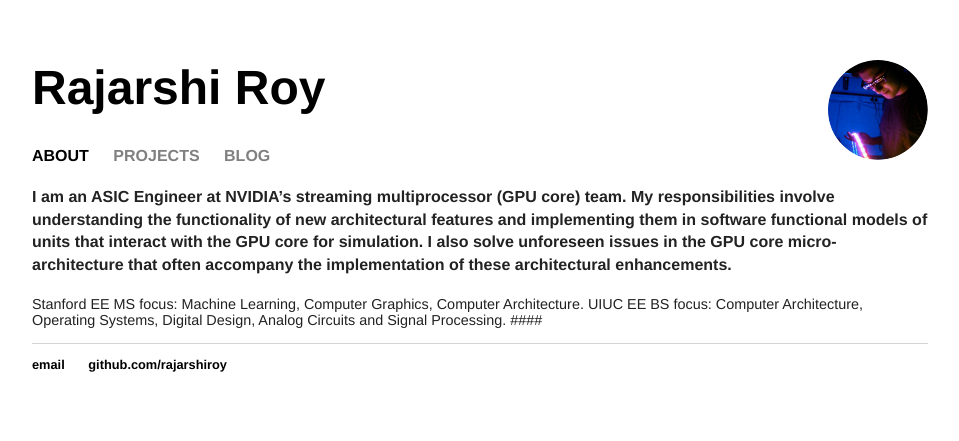
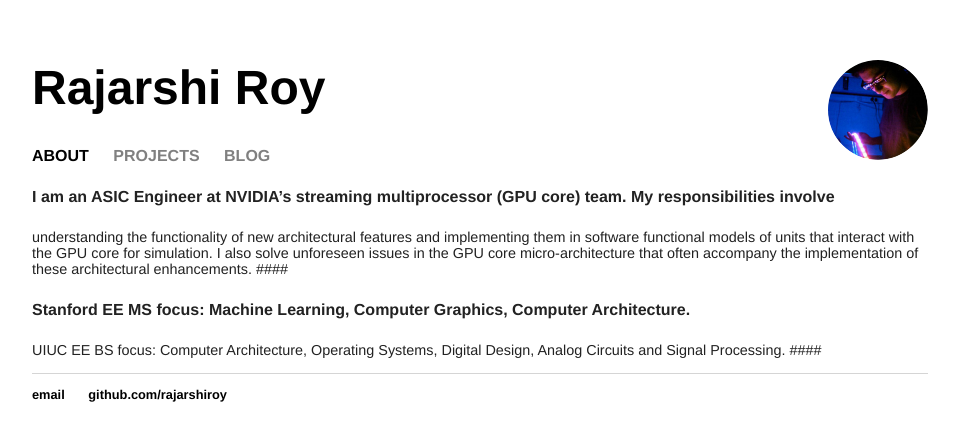
Before and after one commit to rajarshiroy/rajarshiroy.github.io, a Jekyll site: the page built from index.html, in a window 1280 px wide. Shown: the top 441 px of the page, without its empty margins (160-1119 px from the left). Built offline with Jekyll 4.4.1, drawn with Linux system fonts in a browser that asks for light colours.

```diff
--- a/index.html
+++ b/index.html
@@ -2,7 +2,10 @@
 layout: about
 title: About
 ---
-#### I am an ASIC Engineer at NVIDIA's streaming multiprocessor (GPU core) team. My responsibilities involve understanding the functionality of new architectural features and implementing them in software functional models of units that interact with the GPU core for simulation. I also solve unforeseen issues in the GPU core micro-architecture that often accompany the implementation of these architectural enhancements.
+#### I am an ASIC Engineer at NVIDIA's streaming multiprocessor (GPU core) team. My responsibilities involve
+understanding the functionality of new architectural features and implementing them in software functional models
+of units that interact with the GPU core for simulation. I also solve unforeseen issues in the
+GPU core micro-architecture that often accompany the implementation of these architectural enhancements. ####
 
-Stanford EE MS focus: Machine Learning, Computer Graphics, Computer Architecture.
+#### Stanford EE MS focus: Machine Learning, Computer Graphics, Computer Architecture.
 UIUC EE BS focus: Computer Architecture, Operating Systems, Digital Design, Analog Circuits and Signal Processing. ####
```
